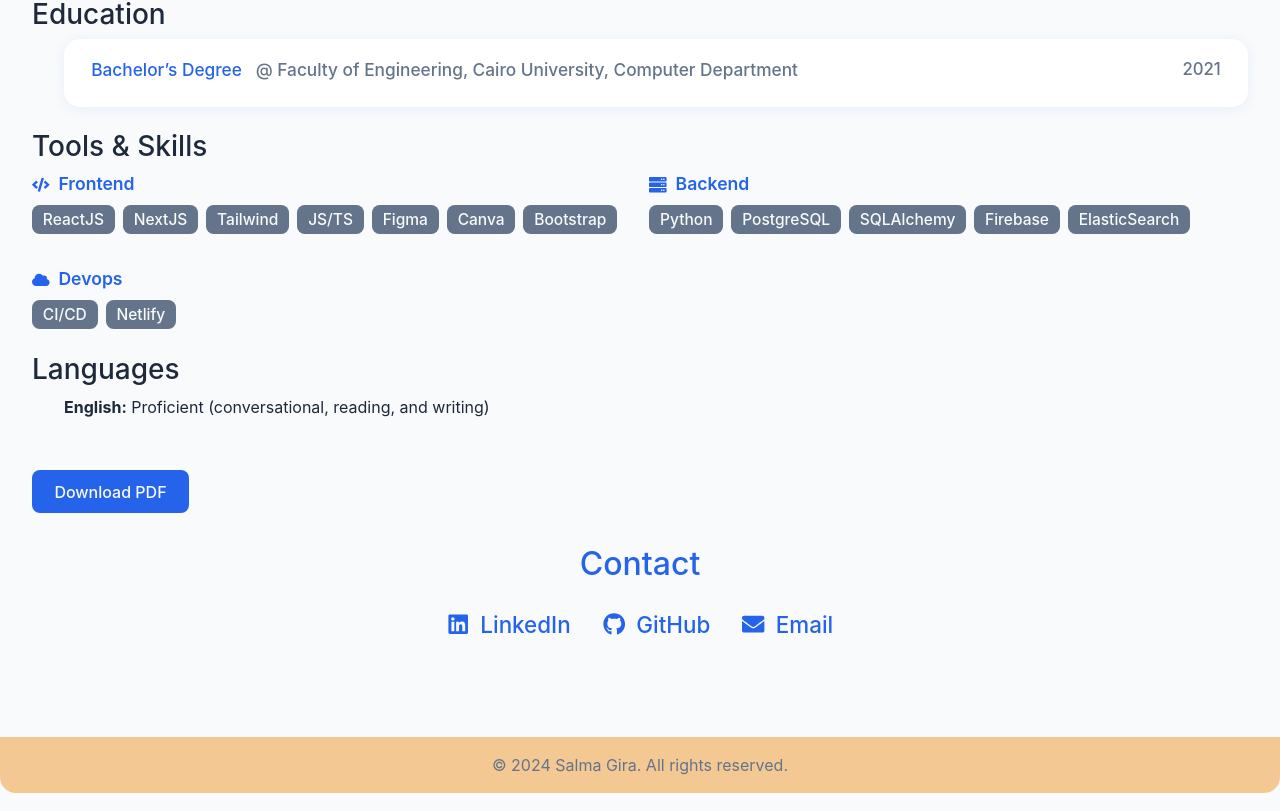
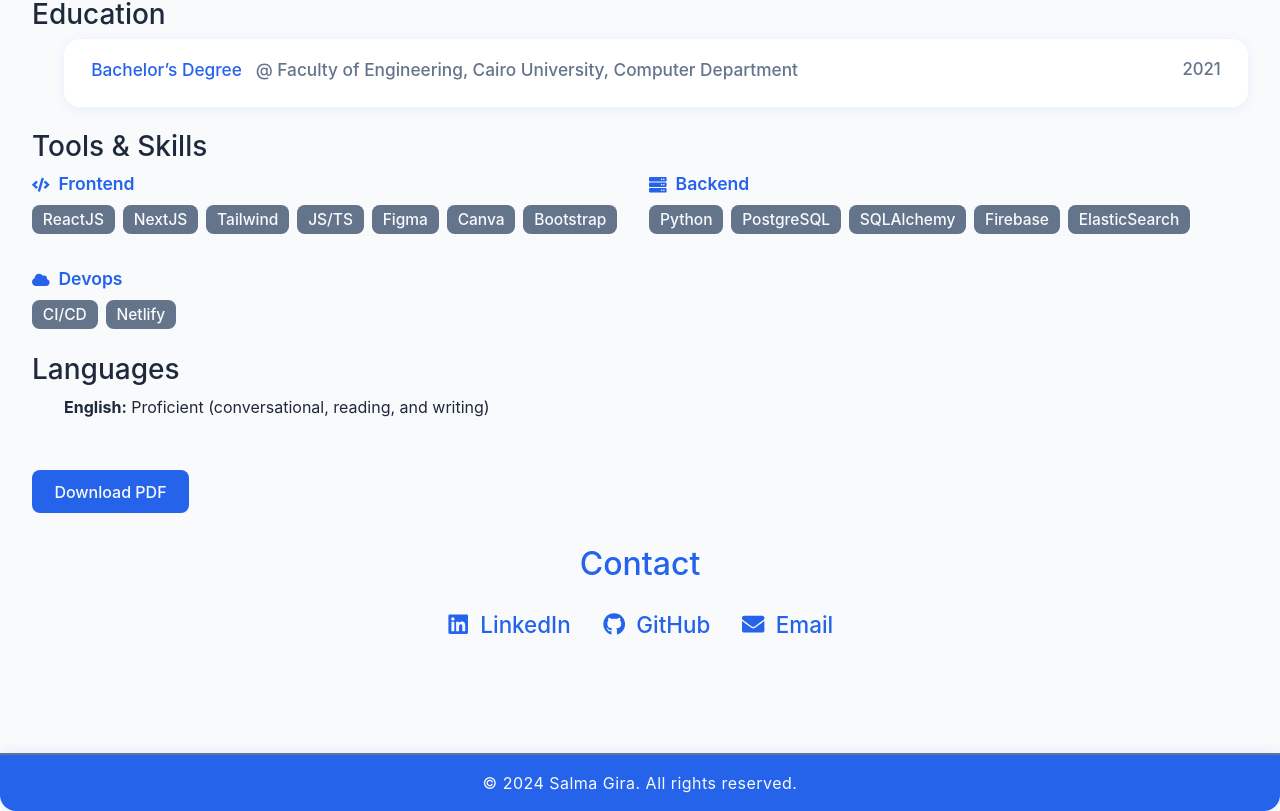
Before and after one commit to SalmaGira/portfolio, a React (Vite) app: page / in a window 1280 px wide. Shown: the part 1891-2702 px from the top of the page. Built offline with nearby package versions, Linux system fonts and the light colour scheme.

Commit message:
style: update footer styles for improved visibility and aesthetics

```diff
--- a/src/styles/global.module.css
+++ b/src/styles/global.module.css
@@ -52,7 +52,12 @@ main {
   padding: 1rem 2rem;
   text-align: center;
   font-size: 1rem;
-  color: var(--muted);
+  color: var(--background);
+  background: var(--accent);
+  letter-spacing: 0.03em;
+  border-top: 2px solid var(--muted);
+  margin-top: 3rem;
+  box-shadow: 0 -2px 12px rgba(37,99,235,0.08);
 }
 .home {
   max-width: 600px;
```
